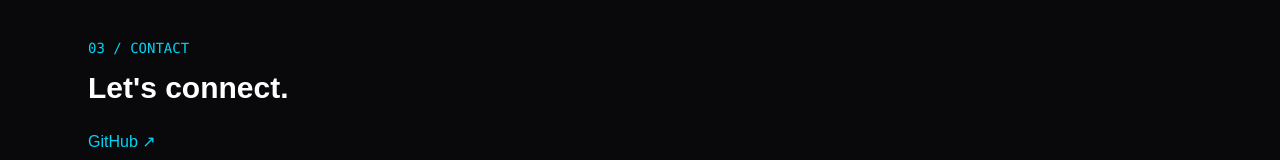
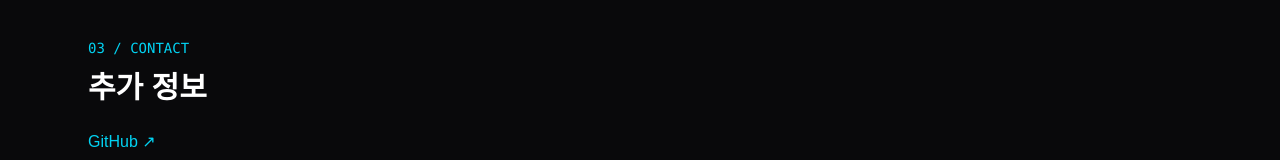
Before and after one commit to hryaning/92318752_portfoilo, a Next.js app: page / in a window 1280 px wide. Shown: the part 1512-1672 px from the top of the page. Built offline with nearby package versions, Linux system fonts and the light colour scheme; no server answers; the database is empty.

Commit message:
Sync portfolio project files

```diff
--- a/app/page.tsx
+++ b/app/page.tsx
@@ -158,9 +158,9 @@ async function HomeContent() {
 
       <section id="contact" className="mx-auto max-w-6xl px-6 py-16">
         <p className="font-mono text-sm text-cyan-400">03 / CONTACT</p>
-        <h2 className="mt-3 text-3xl font-bold">Let&apos;s connect.</h2>
+        <h2 className="mt-3 text-3xl font-bold">추가 정보</h2>
         <a
-          href="https://github.com/"
+          href="https://github.com/hryaning"
           target="_blank"
           rel="noreferrer"
           className="mt-6 inline-block text-cyan-400 hover:underline"
@@ -181,7 +181,7 @@ export default function Home() {
     <Suspense
       fallback={
         <main className="min-h-screen bg-[#09090b] p-10 text-white">
-          포트폴리오를 불러오는 중...
+          불러오는중...
         </main>
       }
     >
```
